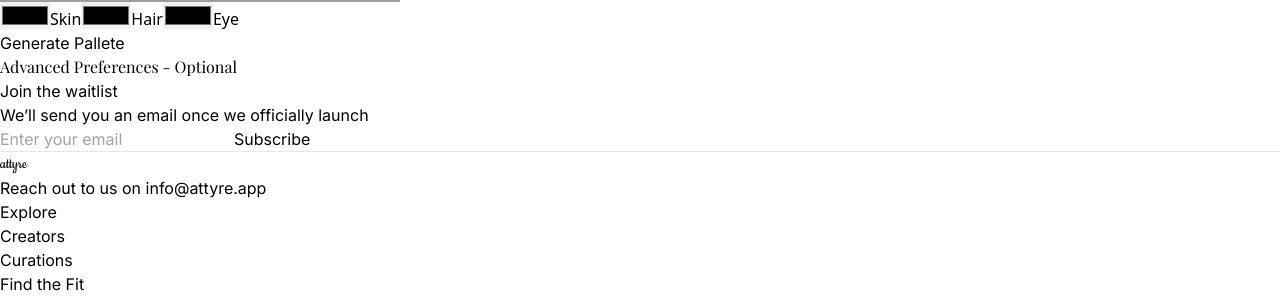
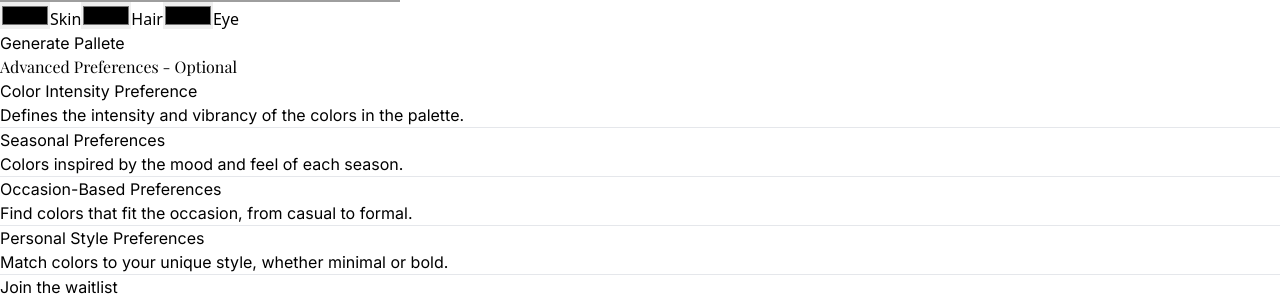
Before and after one commit to fudailzafar/Attyre, a React (Vite) app: page /color in a window 1280 px wide. Shown: the part 490-790 px from the top of the page. Built offline with nearby package versions, Linux system fonts and the light colour scheme; grey boxes are pictures that could not be loaded; a web font is replaced by a local one.

Commit message:
Update Preferences.jsx

```diff
--- a/src/components/Preferences.jsx
+++ b/src/components/Preferences.jsx
@@ -4,7 +4,37 @@ const Preferences = () => {
   return (
     <div>
       <div className="w-[90%] md:w-[55%] text-center m-auto py-12">
-        <h2 className="text-start playfair font-semibold text-xl md:text-3xl text-[#344054]">Advanced Preferences - Optional</h2>
+        <h2 className="text-start playfair font-semibold text-xl md:text-3xl text-[#344054]">
+          Advanced Preferences - Optional
+        </h2>
+        <h3 className="inter font-semibold text-lg text-start pt-10">
+          Color Intensity Preference
+        </h3>
+        <p className="inter font-normal text-sm text-start pt-1">
+          Defines the intensity and vibrancy of the colors in the palette.
+        </p>
+        <hr className="mt-10" />
+        <h3 className="inter font-semibold text-lg text-start pt-10">
+          Seasonal Preferences{" "}
+        </h3>
+        <p className="inter font-normal text-sm text-start pt-1">
+          Colors inspired by the mood and feel of each season.{" "}
+        </p>
+        <hr className="mt-10" />
+        <h3 className="inter font-semibold text-lg text-start pt-10">
+          Occasion-Based Preferences{" "}
+        </h3>
+        <p className="inter font-normal text-sm text-start pt-1">
+          Find colors that fit the occasion, from casual to formal.{" "}
+        </p>
+        <hr className="mt-10" />
+        <h3 className="inter font-semibold text-lg text-start pt-10">
+          Personal Style Preferences
+        </h3>
+        <p className="inter font-normal text-sm text-start pt-1">
+          Match colors to your unique style, whether minimal or bold.{" "}
+        </p>
+        <hr className="mt-10" />
       </div>
     </div>
   );
```
